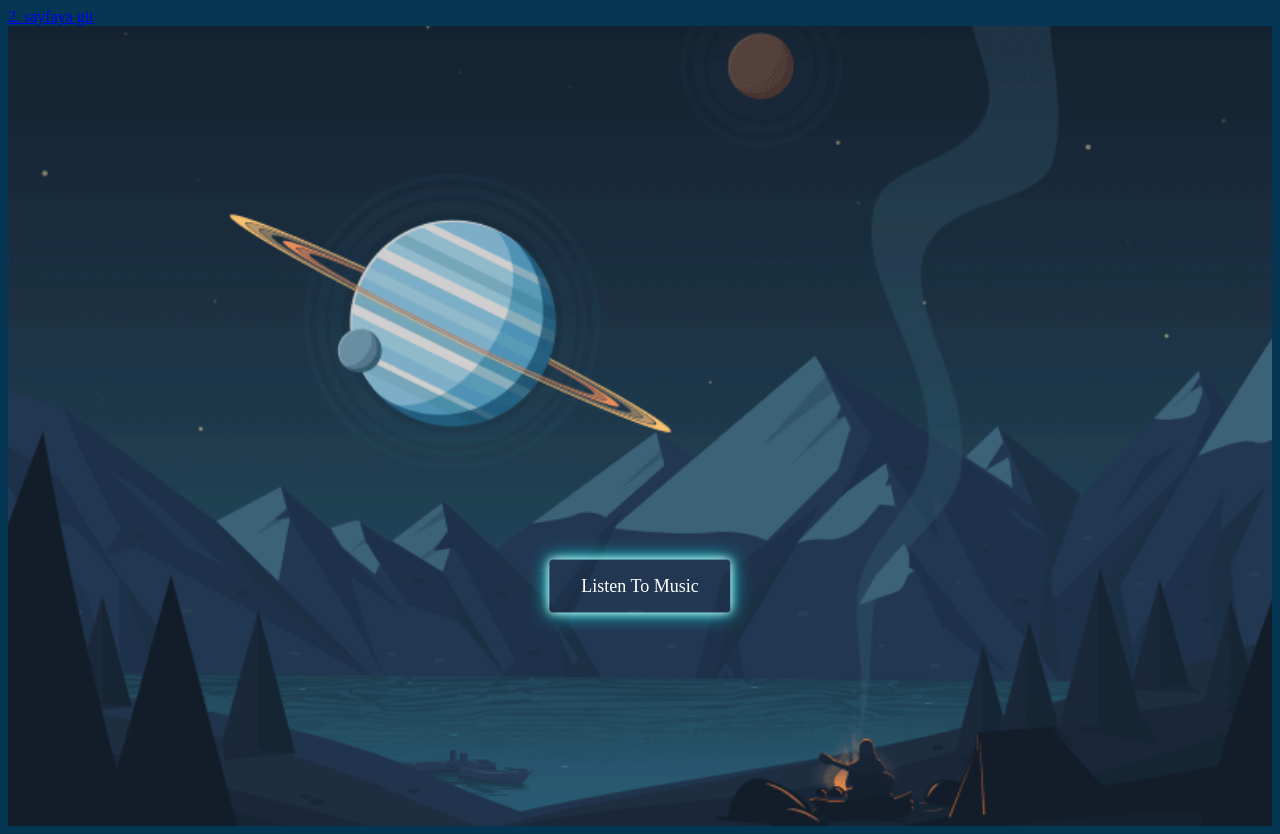
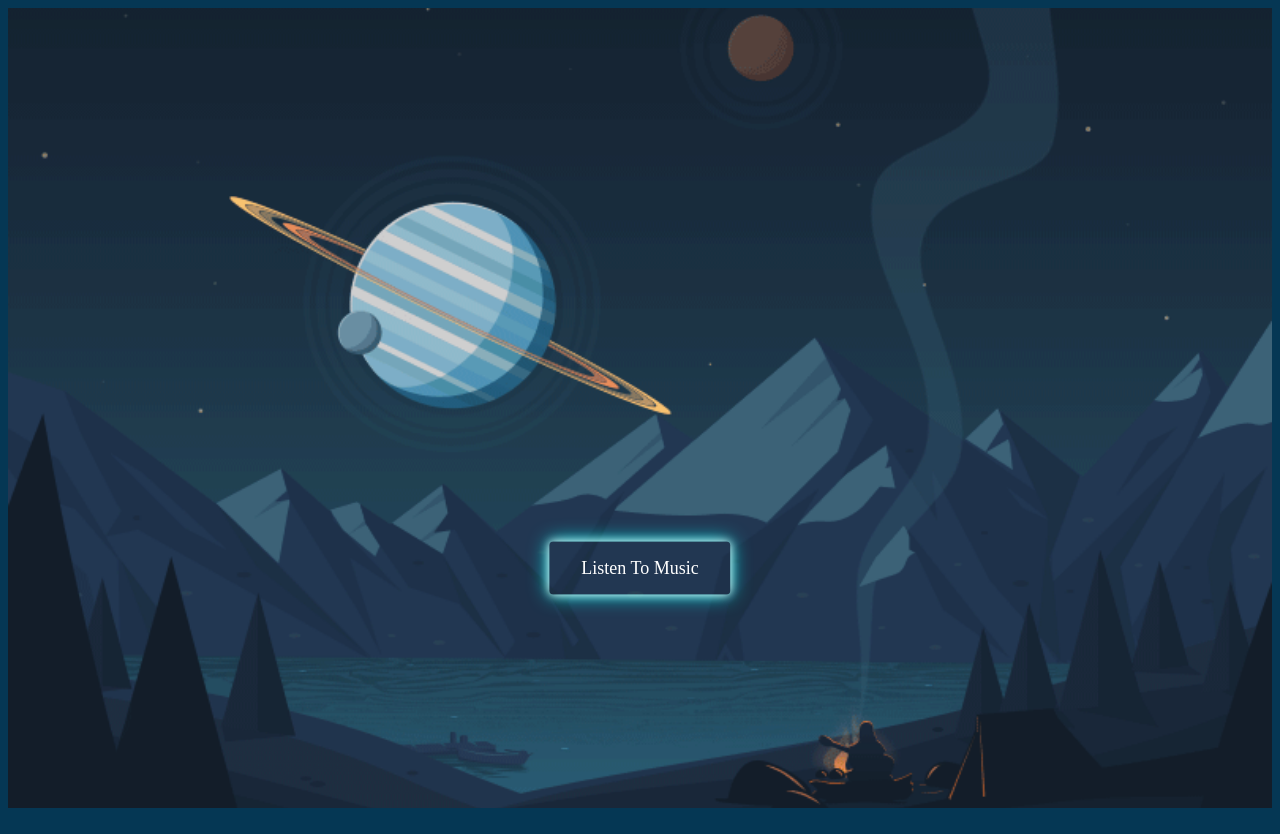
Before and after one commit to Eraxus1/VueMp3, a Vue app: page / in a window 1280 px wide. Built offline with nearby package versions, Linux system fonts and the light colour scheme.

Commit message:
Add files via upload

```diff
--- a/src/App.vue
+++ b/src/App.vue
@@ -1,4 +1,3 @@
 <template>
-  <router-link to="/about">2. sayfaya git</router-link>
-  <RouterView />
+  <RouterView></RouterView>
 </template>
```
